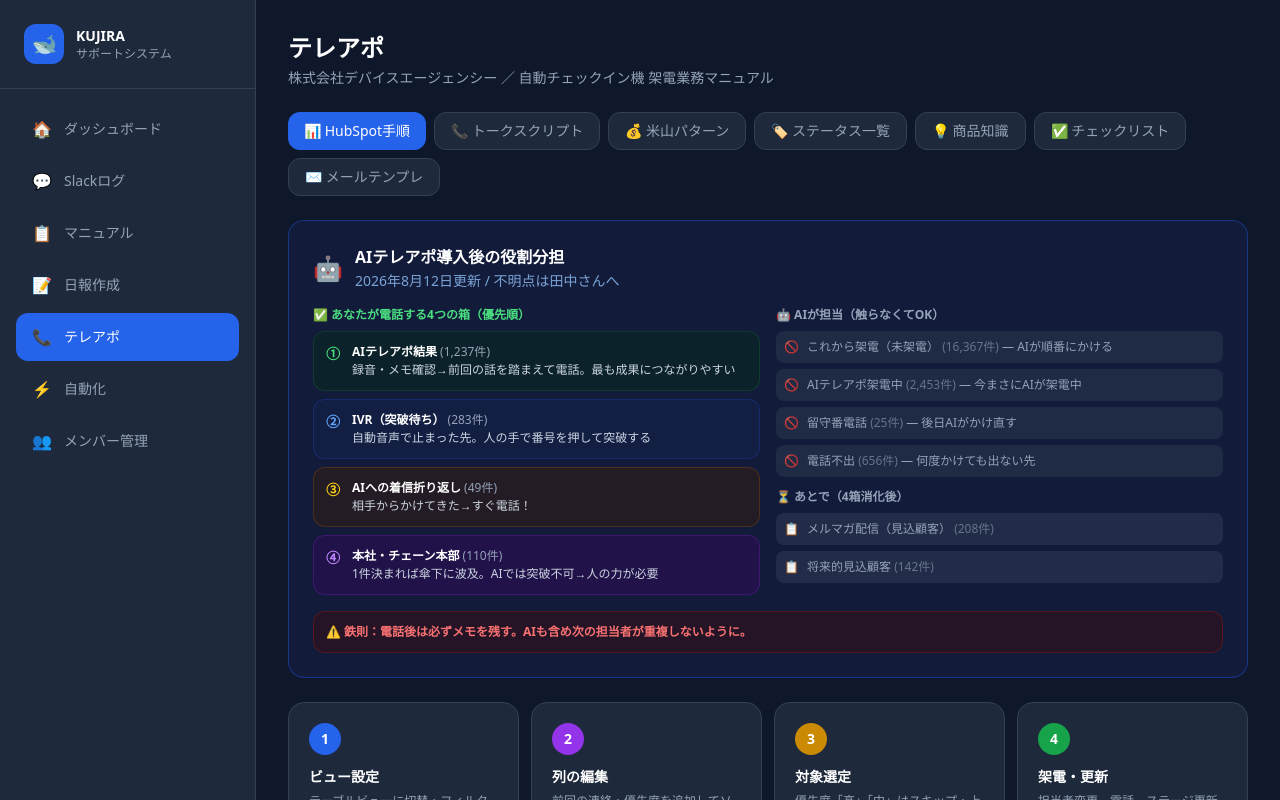
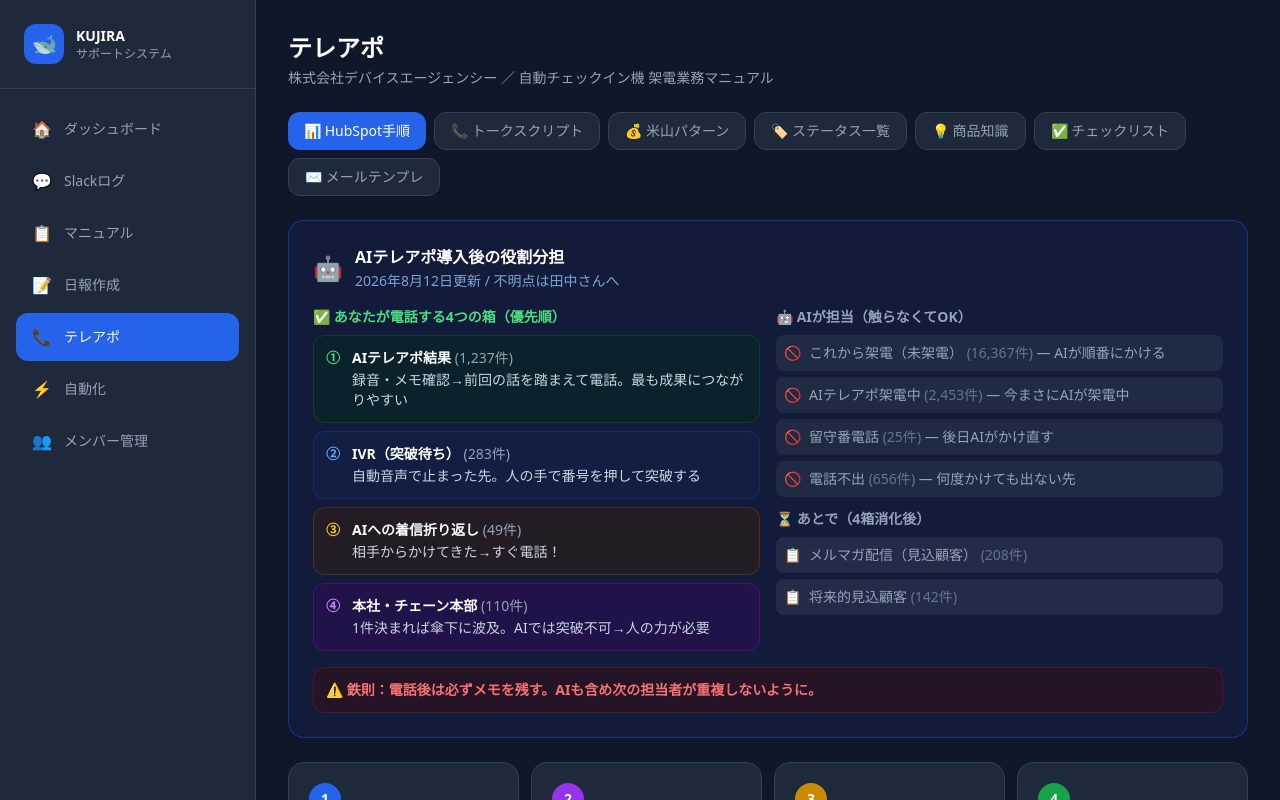
Before and after one commit to fyoneyone9-cyber/kujira-support, a Next.js app: page /teleapo in a window 1280 px wide. Shown: the top 800 px of the page. Built offline with nearby package versions, Linux system fonts and the light colour scheme.

Commit message:
fix: increase font size in AI teleapo stage guide section

```diff
--- a/src/app/(app)/teleapo/page.tsx
+++ b/src/app/(app)/teleapo/page.tsx
@@ -369,7 +369,7 @@
             </div>
             <div className="grid grid-cols-1 md:grid-cols-2 gap-4 mb-4">
               <div>
-                <p className="text-xs font-bold text-green-400 mb-2">✅ あなたが電話する4つの箱（優先順）</p>
+                <p className="text-sm font-bold text-green-400 mb-2">✅ あなたが電話する4つの箱（優先順）</p>
                 <div className="space-y-2">
                   {[
                     { num: '①', label: 'AIテレアポ結果', count: '1,237件', desc: '録音・メモ確認→前回の話を踏まえて電話。最も成果につながりやすい', color: 'green' },
@@ -389,15 +389,15 @@
                         item.color === 'yellow' ? 'text-yellow-400' : 'text-purple-400'
                       }`}>{item.num}</span>
                       <div>
-                        <p className="text-white text-xs font-bold">{item.label} <span className="text-slate-400 font-normal">({item.count})</span></p>
-                        <p className="text-slate-300 text-xs mt-0.5">{item.desc}</p>
+                        <p className="text-white text-sm font-bold">{item.label} <span className="text-slate-400 font-normal">({item.count})</span></p>
+                        <p className="text-slate-300 text-sm mt-0.5">{item.desc}</p>
                       </div>
                     </div>
                   ))}
                 </div>
               </div>
               <div>
-                <p className="text-xs font-bold text-slate-400 mb-2">🤖 AIが担当（触らなくてOK）</p>
+                <p className="text-sm font-bold text-slate-400 mb-2">🤖 AIが担当（触らなくてOK）</p>
                 <div className="space-y-1.5">
                   {[
                     { label: 'これから架電（未架電）', count: '16,367件', desc: 'AIが順番にかける' },
@@ -406,27 +406,27 @@
                     { label: '電話不出', count: '656件', desc: '何度かけても出ない先' },
                   ].map((item, i) => (
                     <div key={i} className="flex items-center gap-2 p-2 bg-slate-700/40 rounded-lg">
-                      <span className="text-slate-500 text-xs">🚫</span>
-                      <p className="text-slate-400 text-xs">{item.label} <span className="text-slate-500">({item.count})</span> — {item.desc}</p>
+                      <span className="text-slate-500 text-sm">🚫</span>
+                      <p className="text-slate-400 text-sm">{item.label} <span className="text-slate-500">({item.count})</span> — {item.desc}</p>
                     </div>
                   ))}
                 </div>
-                <p className="text-xs font-bold text-slate-400 mb-2 mt-3">⏳ あとで（4箱消化後）</p>
+                <p className="text-sm font-bold text-slate-400 mb-2 mt-3">⏳ あとで（4箱消化後）</p>
                 <div className="space-y-1.5">
                   {[
                     { label: 'メルマガ配信（見込顧客）', count: '208件' },
                     { label: '将来的見込顧客', count: '142件' },
                   ].map((item, i) => (
                     <div key={i} className="flex items-center gap-2 p-2 bg-slate-600/30 rounded-lg">
-                      <span className="text-slate-500 text-xs">📋</span>
-                      <p className="text-slate-400 text-xs">{item.label} <span className="text-slate-500">({item.count})</span></p>
+                      <span className="text-slate-500 text-sm">📋</span>
+                      <p className="text-slate-400 text-sm">{item.label} <span className="text-slate-500">({item.count})</span></p>
                     </div>
                   ))}
                 </div>
               </div>
             </div>
             <div className="bg-red-950/40 border border-red-800/40 rounded-xl p-3">
-              <p className="text-xs text-red-400 font-bold">⚠️ 鉄則：電話後は必ずメモを残す。AIも含め次の担当者が重複しないように。</p>
+              <p className="text-sm text-red-400 font-bold">⚠️ 鉄則：電話後は必ずメモを残す。AIも含め次の担当者が重複しないように。</p>
             </div>
           </div>
 
```
